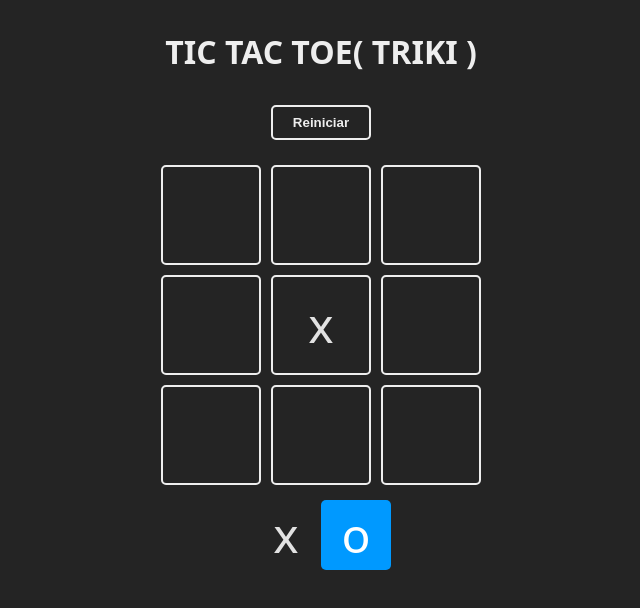
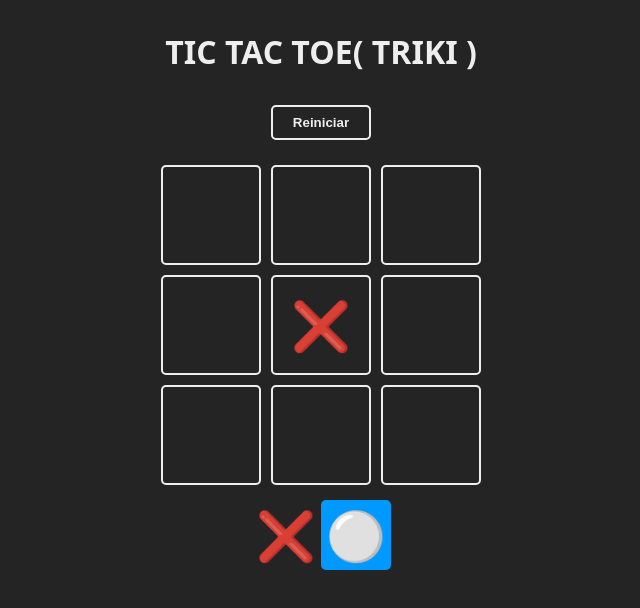
Before and after one commit to brayan-V/tic-tac-toe-GAME, a React (Vite) app: page / in a window 1280 px wide. Both pictures are taken after a click on the element 640 px from the left and 325 px from the top of the page. Shown: the top 608 px of the page, without its empty margins (319-959 px from the left). Built offline with nearby package versions, Linux system fonts and the light colour scheme.

Commit message:
Separamos en componentes nuestra app

```diff
--- a/package.json
+++ b/package.json
@@ -10,6 +10,7 @@
     "preview": "vite preview"
   },
   "dependencies": {
+    "canvas-confetti": "1.9.3",
     "react": "^18.3.1",
     "react-dom": "^18.3.1"
   },
--- a/src/App.jsx
+++ b/src/App.jsx
@@ -1,37 +1,11 @@
 import {useState } from "react";
+import confetti from "canvas-confetti";
 
-// declaramos nuestros turnos
-const TURNS = {
-  X: "x",
-  O: "o",
-};
-
-
-
-const Square = ({ children, isSelected, updateBoard, index}) => {
-  const className = `square ${isSelected ? 'is-selected' : ''}`
-
-  const handleClick = () =>{
-    updateBoard(index)
-  }
-
-  return(
-    <div onClick={handleClick} className={className}>
-      {children}
-    </div>
-  )
-}
-
-const WINNER_COMBOS = [
-  [0, 1, 2],
-  [3, 4, 5],
-  [6, 7, 8],
-  [0, 3, 6],
-  [1, 4, 7],
-  [2, 5, 8],
-  [0, 4, 8],
-  [2, 4, 6]
-]
+import { Board } from "./components/Board.jsx";
+import { WinnerModal } from "./components/WinnerModal.jsx";
+import { TURNS} from "./constants.js";
+import { checkWinnerFrom, cheackEndGame } from "./logic/board.js";
+import { Turns } from "./components/Turns.jsx";
 function App() {
     // creamos el tablero
   const [board, setBoard] = useState(
@@ -42,26 +16,14 @@ function App() {
   // null es que no hay ganador, false es que hay un empate
   const [winner, setWinner] = useState(null)
 
-  const checkWinner = (boardToCheck) => {
-    for (const combo of WINNER_COMBOS){
-      const [a, b, c] = combo;
-      if (
-        boardToCheck[a] &&
-        boardToCheck[a] === boardToCheck[b] &&
-        boardToCheck[a] === boardToCheck[c]
-      ) {
-        return boardToCheck[a]
-      }
-    }
-    // si no hay ganador
-    return null
-  }
-
+  // funcion para resetear el juego
   const resetGame = () => {
     setBoard(Array(9).fill(null))
     setTurn(TURNS.X)
     setWinner(null)
   }
+
+
   const updateBoard = (index) =>{
     // no actualizamos esta posicion si ya contiene algo
     if (board[index] || winner) return
@@ -73,60 +35,20 @@ function App() {
     const newTurn = turn === TURNS.X ? TURNS.O : TURNS.X;
     setTurn(newTurn);// turno actualizado
     //  revisar si hay ganador
-    const newWinner = checkWinner(newBoard)
+    const newWinner = checkWinnerFrom(newBoard)
     if (newWinner){
+      confetti()
       setWinner(newWinner)
-    }// TO DO: check if game over
+    } else if (cheackEndGame(newBoard)){
+      setWinner(false) // Empate
+    }
   }
 
   return (
       <main className="board">
-        <h1>TIC TAC TOE( TRIKI )</h1>
-        <button onClick={resetGame}>Reiniciar</button>
-        <section className="game">
-          {board.map((_, index) => {
-            return (
-              <Square
-                key={index}
-                index={index}
-                updateBoard={updateBoard}
-                >
-                  {board[index]}
-              </Square>
-            );
-          })}
-        </section>
-
-        <section className="turn">
-          <Square isSelected={turn === TURNS.X}>
-            {TURNS.X}
-          </Square>
-          <Square isSelected={turn === TURNS.O}>
-            {TURNS.O}
-          </Square>
-        </section>
-        {
-          winner != null && (
-            <section className = "winner">
-              <div className ="text">
-                <h2>
-                  {
-                    winner == false
-                    ? "Empate"
-                    : "Ganó"
-                  }
-                </h2>
-                <header className ="win">
-                  {winner && <Square>{winner}</Square>}
-                </header>
-
-                <footer>
-                  <button onClick={resetGame}>Empezar de nuevo</button>
-                </footer>
-              </div>
-            </section>
-          )
-        }
+      <Board  board={board} updateBoard={updateBoard} resetGame={resetGame} />
+      <Turns turn={turn} TURNS={TURNS} />
+      <WinnerModal winner={winner}  resetGame={resetGame} />
       </main>
     );
   }
--- /dev/null
+++ b/src/components/Board.jsx
@@ -0,0 +1,24 @@
+import { Square } from "./Square";
+export const Board = ({resetGame, updateBoard, board}) =>{
+
+    return(
+        <>
+        <h1>TIC TAC TOE( TRIKI )</h1>
+                <button onClick={resetGame}>Reiniciar</button>
+                <section className="game">
+                  {board.map((_, index) => {
+                    return (
+                      <Square
+                        key={index}
+                        index={index}
+                        updateBoard={updateBoard}
+                        >
+                          {board[index]}
+                      </Square>
+                    );
+                  })}
+                </section>
+        </>
+
+    )
+}
--- /dev/null
+++ b/src/components/Square.jsx
@@ -0,0 +1,13 @@
+export const Square = ({ children, isSelected, updateBoard, index}) => {
+    const className = `square ${isSelected ? 'is-selected' : ''}`
+
+    const handleClick = () =>{
+      updateBoard(index)
+    }
+
+    return(
+      <div onClick={handleClick} className={className}>
+        {children}
+      </div>
+    )
+  }
--- /dev/null
+++ b/src/components/Turns.jsx
@@ -0,0 +1,15 @@
+import { Square } from "./Square";
+
+export const Turns = ({turn, TURNS}) =>{
+
+    return(
+        <section className="turn">
+          <Square isSelected={turn === TURNS.X}>
+            {TURNS.X}
+          </Square>
+          <Square isSelected={turn === TURNS.O}>
+            {TURNS.O}
+          </Square>
+        </section>
+    )
+}
--- /dev/null
+++ b/src/components/WinnerModal.jsx
@@ -0,0 +1,24 @@
+import { Square } from "./Square";
+
+export function WinnerModal( {winner, resetGame}) {
+
+    if (winner == null) return null;
+
+    const winnerText = winner == false ? "Empate" : "Ganó:"
+
+  return (
+    <section className="winner">
+      <div className="text">
+        <h2>{winnerText}</h2>
+
+        <header className="win">
+            {winner && <Square>{winner}</Square>}
+        </header>
+
+        <footer>
+          <button onClick={resetGame}>Empezar de nuevo</button>
+        </footer>
+      </div>
+    </section>
+  );
+}
--- /dev/null
+++ b/src/constants.js
@@ -0,0 +1,16 @@
+// declaramos nuestros turnos
+export const TURNS = {
+  X: "❌",
+  O: "⚪",
+};
+// combinaciones ganadoras
+export const WINNER_COMBOS = [
+  [0, 1, 2],
+  [3, 4, 5],
+  [6, 7, 8],
+  [0, 3, 6],
+  [1, 4, 7],
+  [2, 5, 8],
+  [0, 4, 8],
+  [2, 4, 6]
+]
--- /dev/null
+++ b/src/logic/board.js
@@ -0,0 +1,23 @@
+import { WINNER_COMBOS } from "../constants";
+
+export const checkWinnerFrom = (boardToCheck) => {
+    // revisamos si hay alguna combinacion de 3 en la fila, columna o diagonal
+    for (const combo of WINNER_COMBOS){
+      const [a, b, c] = combo;
+      if (
+        boardToCheck[a] &&
+        boardToCheck[a] === boardToCheck[b] &&
+        boardToCheck[a] === boardToCheck[c]
+      ) {
+        return boardToCheck[a]
+      }
+    }
+    // si no hay ganador
+    return null
+  }
+
+  // funcion para validar el fin del juego
+  export   const cheackEndGame = (newBoard) =>{
+    // revisamos si hay un empate, si no hay mas espacios vacios en el tablero
+    return newBoard.every((square) => square != null)
+  }
```
Also changed, not shown: 1 other file (tests, documents, lock files or other folders).
